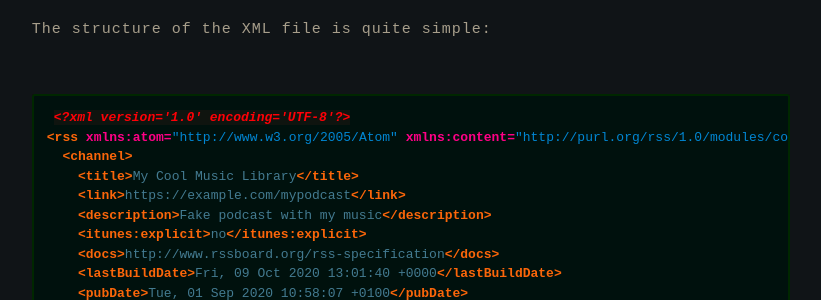
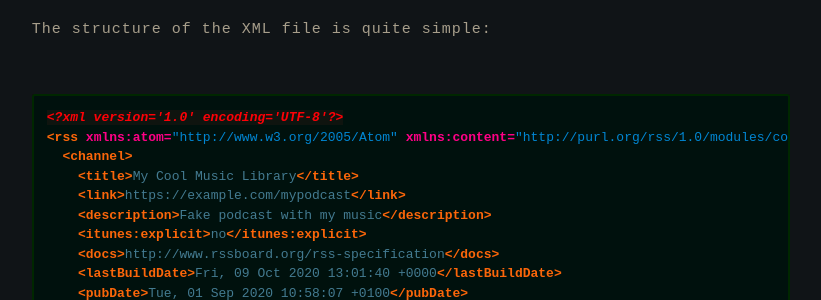
Before and after one commit to emanuelelaface/awa, a Jekyll site: the page built from website/all_collections/_posts/2020-10-09-Music.md, in a window 1280 px wide. Shown: the part 2156-2456 px from the top of the page, without its empty margins (229-1050 px from the left). Built offline with Jekyll 4.4.1, drawn with Linux system fonts in a browser that asks for light colours.

Commit message:
fix css code tag

```diff
--- a/website/assets/css/mark.css
+++ b/website/assets/css/mark.css
@@ -115,8 +115,8 @@ pre {
 }
 
 code {
-	margin: 0 2px;
-	padding: 3px 5px;
+	/* margin: 0 2px; */
+	/* padding: 3px 5px; */
 	color: #437b91;
 	border-radius: 2px;
 	white-space: pre;
```
